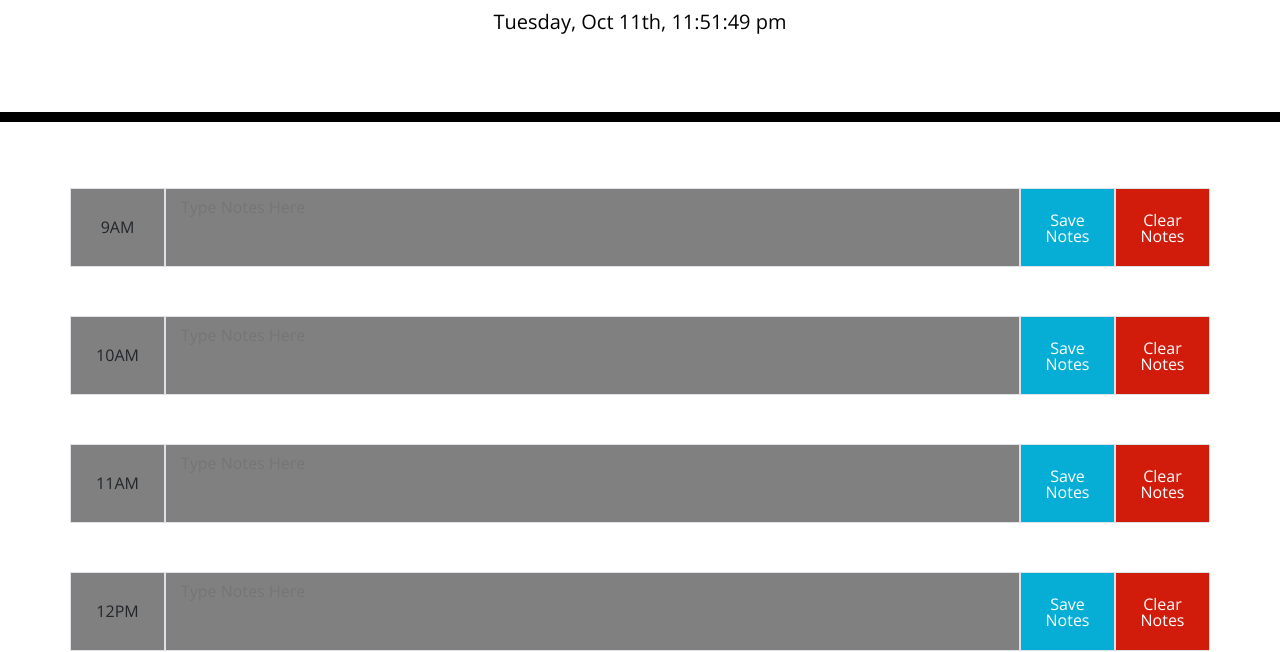
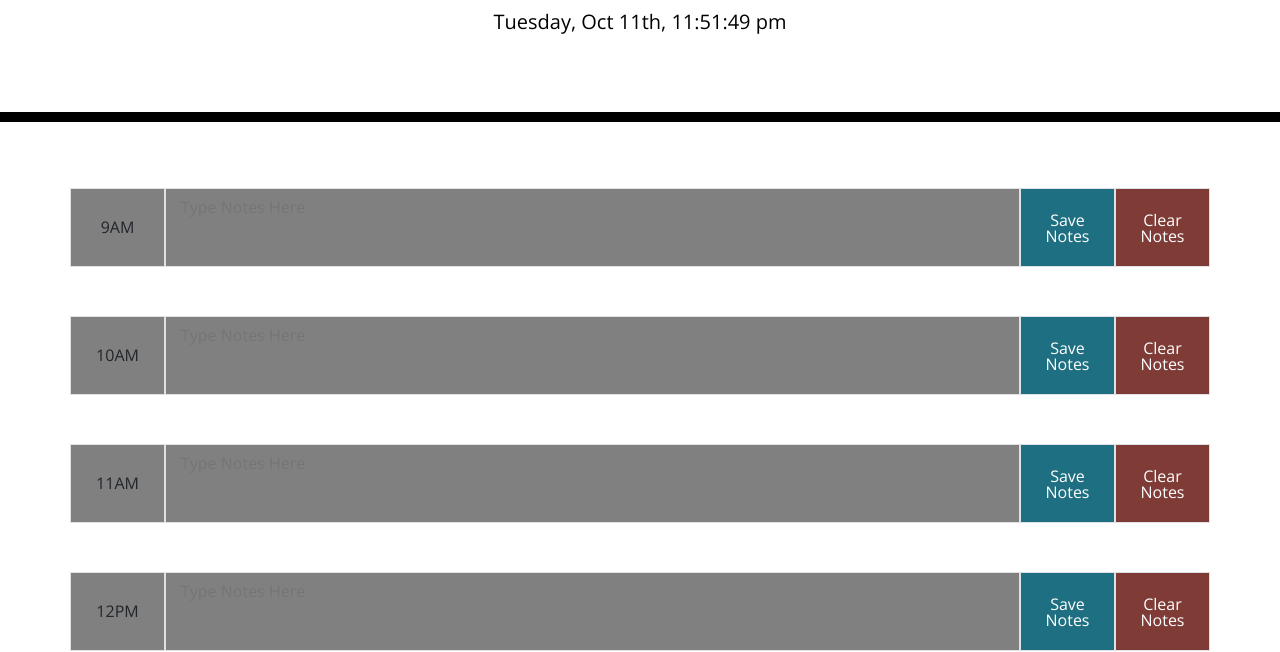
Before and after one commit to joseobm92/Work-Day-Scheduler, a plain HTML site: page index.html in a window 1280 px wide. Shown: the part 182-834 px from the top of the page. Drawn offline with nearby package versions, Linux system fonts and the light colour scheme.

Commit message:
changed some colors on css for btns

```diff
--- a/Assets/CSS/style.css
+++ b/Assets/CSS/style.css
@@ -61,7 +61,7 @@ textarea {
   border-left: 1px solid black;
   /* border-top-right-radius: 15px;
   border-bottom-right-radius: 15px; */
-  background-color: #06aed5;
+  background-color: #1e6f81;
   color: white;
 }
 
@@ -74,7 +74,7 @@ textarea {
   border-left: 1px solid black;
   /* border-top-right-radius: 15px;
   border-bottom-right-radius: 15px; */
-  background-color: #d51706f2;
+  background-color: #7f3832f2;
   color: white;
 }
 .clearBtn-i:hover {
```
